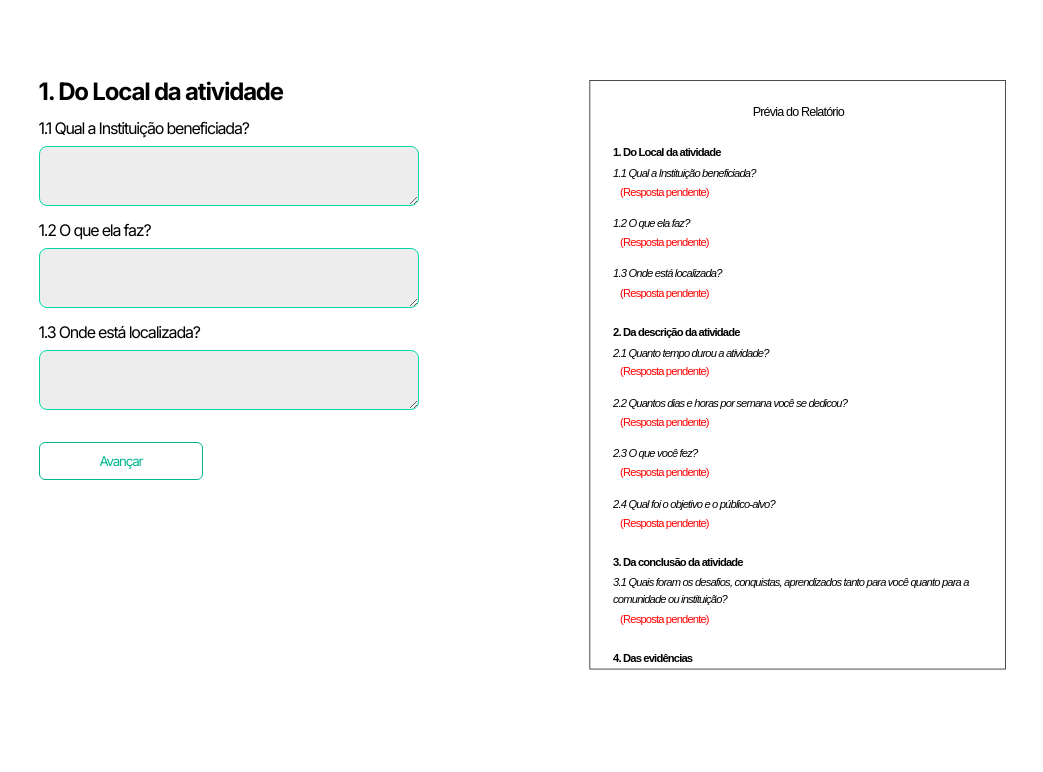
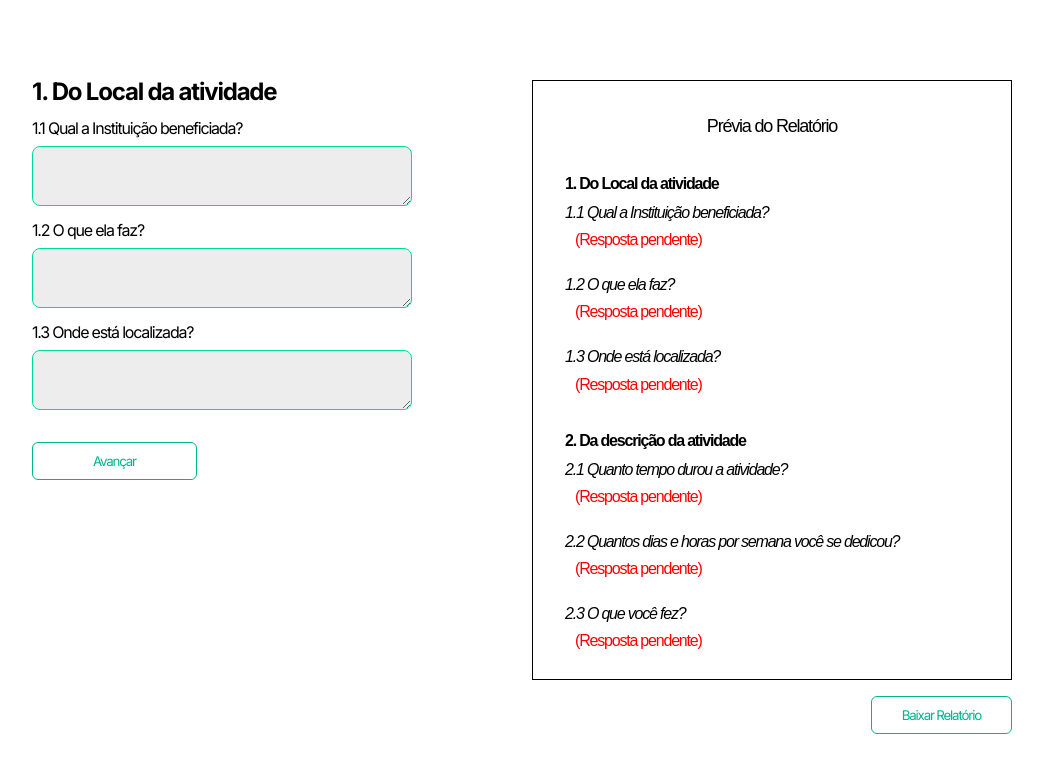
Before and after one commit to Caiorossi00/Gerador-Pex, a React (Vite) app: page / in a window 1280 px wide. Shown: the top 772 px of the page, without its empty margins (118-1161 px from the left). Built offline with nearby package versions, Linux system fonts and the light colour scheme.

Commit message:
Add DownloadButton component, integrate html2pdf.js for PDF generation, and enhance Preview layout

```diff
--- a/package.json
+++ b/package.json
@@ -10,6 +10,7 @@
     "preview": "vite preview"
   },
   "dependencies": {
+    "html2pdf.js": "^0.10.3",
     "react": "^19.0.0",
     "react-dom": "^19.0.0",
     "sass": "^1.86.3"
--- a/src/App.css
+++ b/src/App.css
@@ -15,3 +15,10 @@ body {
   padding-top: 10vh;
   justify-content: center;
 }
+
+.preview-container {
+  display: flex;
+  flex-direction: column;
+  align-items: flex-end;
+  gap: 1em;
+}
--- a/src/App.tsx
+++ b/src/App.tsx
@@ -4,6 +4,7 @@ import Preview from "./components/Preview/Preview";
 import { questionSteps } from "./data/questions";
 import "./index.css";
 import "./App.css";
+import DownloadButton from "./components/DownloadButton/DownloadButton";
 
 function App() {
   const [respostas, setRespostas] = useState<{ [key: string]: string }>({});
@@ -16,7 +17,10 @@ function App() {
         setRespostas={setRespostas}
       />
 
-      <Preview steps={questionSteps} respostas={respostas} />
+      <div className="preview-container">
+        <Preview steps={questionSteps} respostas={respostas} />
+        <DownloadButton />
+      </div>
     </main>
   );
 }
--- a/src/components/DownloadButton/DownloadButton.tsx
+++ b/src/components/DownloadButton/DownloadButton.tsx
@@ -1,5 +1,26 @@
-const DownloadButton = () => {
-  return <div>DownloadButton</div>;
-};
+import "../../styles/DownloadButton.scss";
+import html2pdf from "html2pdf.js";
 
-export default DownloadButton;
+export default function DownloadButton() {
+  const handleDownload = () => {
+    const element = document.getElementById("relatorio-pdf");
+
+    if (element) {
+      const opt = {
+        margin: 0.5,
+        filename: "relatorio.pdf",
+        image: { type: "jpeg", quality: 0.98 },
+        html2canvas: { scale: 2 },
+        jsPDF: { unit: "in", format: "a4", orientation: "portrait" },
+      };
+
+      html2pdf().set(opt).from(element).save();
+    }
+  };
+
+  return (
+    <button className="download-button" onClick={handleDownload}>
+      Baixar Relatório
+    </button>
+  );
+}
--- a/src/components/Preview/Preview.tsx
+++ b/src/components/Preview/Preview.tsx
@@ -18,7 +18,7 @@ type PreviewProps = {
 
 export default function Preview({ steps, respostas }: PreviewProps) {
   return (
-    <div className="preview">
+    <div className="preview" id="relatorio-pdf">
       <h2>Prévia do Relatório</h2>
 
       {steps.map((step) => (
--- /dev/null
+++ b/src/styles/DownloadButton.scss
@@ -0,0 +1,14 @@
+.download-button {
+  background-color: #ffffff;
+  color: #00b58f;
+  border: 1px solid #00b58f;
+  padding: 10px 30px;
+  border-radius: 6px;
+  cursor: pointer;
+
+  &:hover {
+    background-color: #00b58f;
+    border: 1px solid rgb(204, 204, 204);
+    color: white;
+  }
+}
--- a/src/styles/Preview.scss
+++ b/src/styles/Preview.scss
@@ -1,17 +1,15 @@
 .preview {
-  max-width: 595px;
+  max-width: 480px;
   padding: 2rem;
   color: #000;
   border: 1px solid black;
-  max-height: 842px;
+  max-height: 600px;
   overflow: auto;
   font-family: Arial, sans-serif;
   font-size: 16px;
   line-height: 1.5;
   letter-spacing: 0;
-  transform: scale(0.7);
   transform-origin: top right;
-  margin-left: -10vw;
 
   h2 {
     text-align: center;
```
Also changed, not shown: 1 other file (tests, documents, lock files or other folders).
